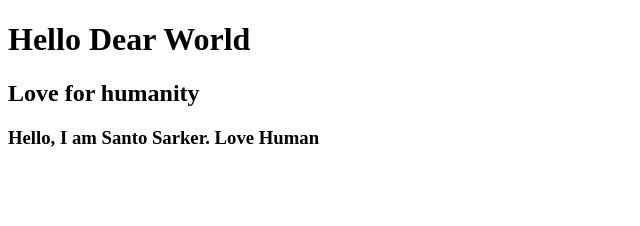
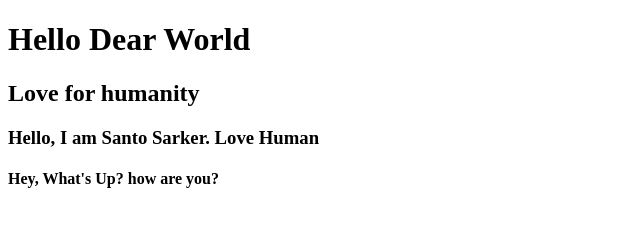
Before and after one commit to SantoSarker101/my-third-repo, a plain HTML site: page index.html in a window 1280 px wide. Shown: the whole page, without its empty margins (0-640 px from the left). Drawn offline with Linux system fonts and the light colour scheme.

Commit message:
More Update

```diff
--- a/index.html
+++ b/index.html
@@ -10,5 +10,6 @@
 	<h1>Hello Dear World </h1>
 	<h2>Love for humanity</h2>
 	<h3>Hello, I am Santo Sarker. Love Human</h3>
+	<h4>Hey, What's Up? how are you?</h4>
 </body>
 </html>
```
